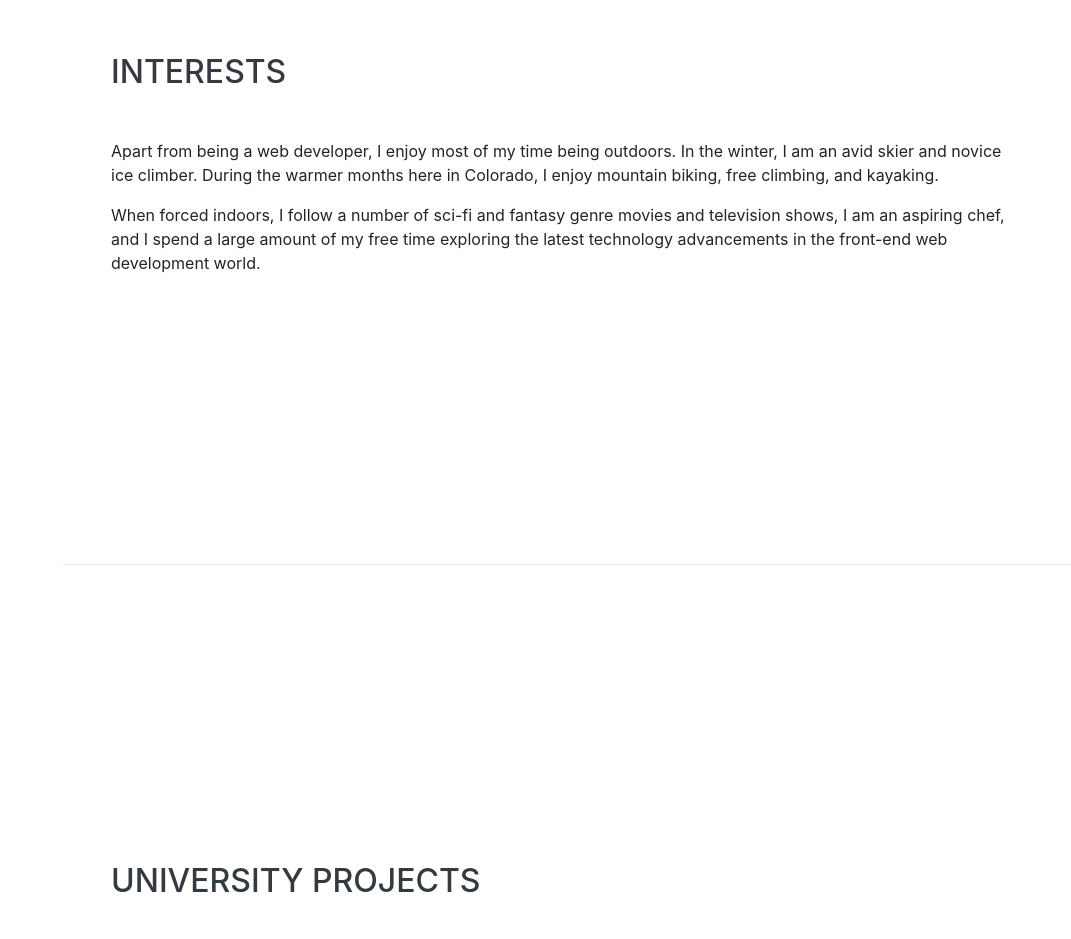
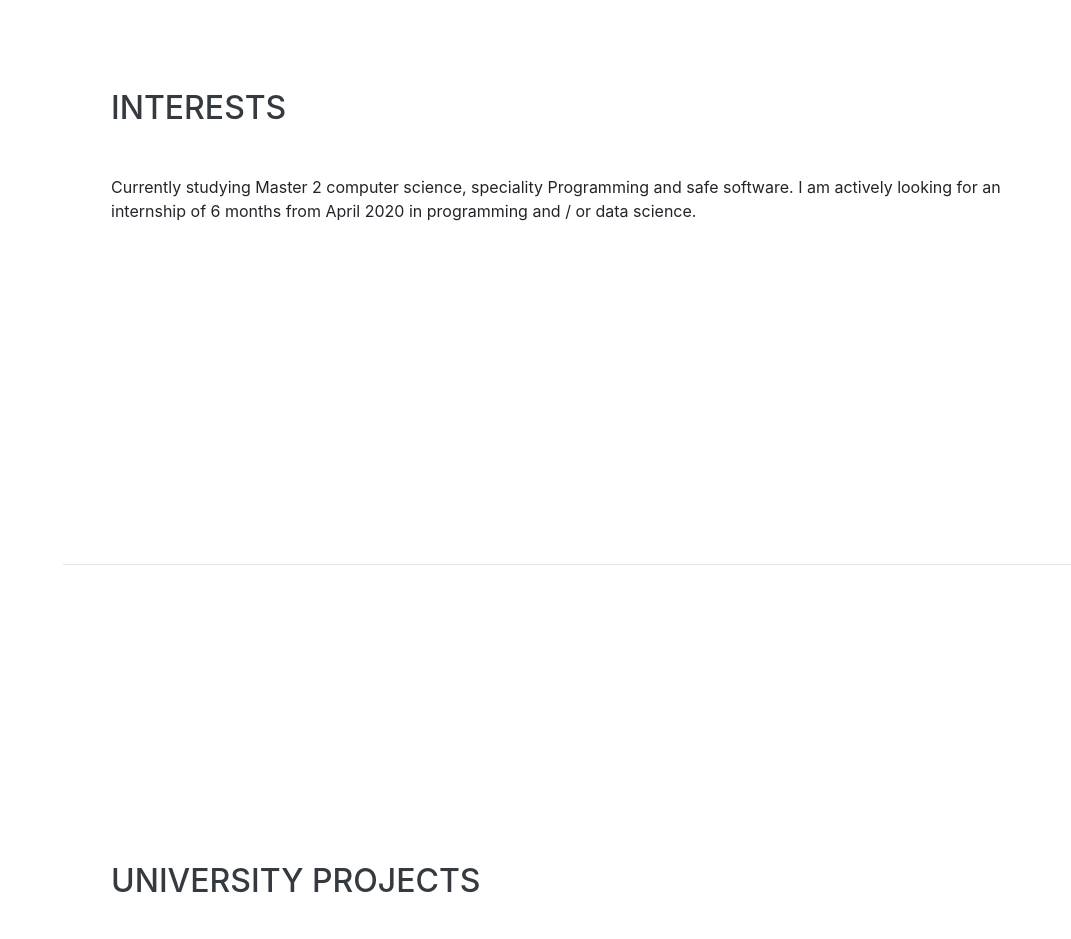
Before and after one commit to KrichAyyoub/KrichAyyoub.github.io, a website with bundled scripts: page index.html in a window 1280 px wide. Shown: the part 3440-4379 px from the top of the page, without its empty margins (209-1280 px from the left). Built offline with nearby package versions, Linux system fonts and the light colour scheme; a web font is replaced by a local one.

Commit message:
Update index.html

```diff
--- a/index.html
+++ b/index.html
@@ -253,8 +253,7 @@
     <section class="resume-section p-3 p-lg-5 d-flex align-items-center" id="interests">
       <div class="w-100">
         <h2 class="mb-5">Interests</h2>
-        <p>Apart from being a web developer, I enjoy most of my time being outdoors. In the winter, I am an avid skier and novice ice climber. During the warmer months here in Colorado, I enjoy mountain biking, free climbing, and kayaking.</p>
-        <p class="mb-0">When forced indoors, I follow a number of sci-fi and fantasy genre movies and television shows, I am an aspiring chef, and I spend a large amount of my free time exploring the latest technology advancements in the front-end web development world.</p>
+        <p>Currently studying Master 2 computer science, speciality Programming and safe software. I am actively looking for an internship of 6 months from April 2020 in programming and / or data science.</p>
       </div>
     </section>
 
```
